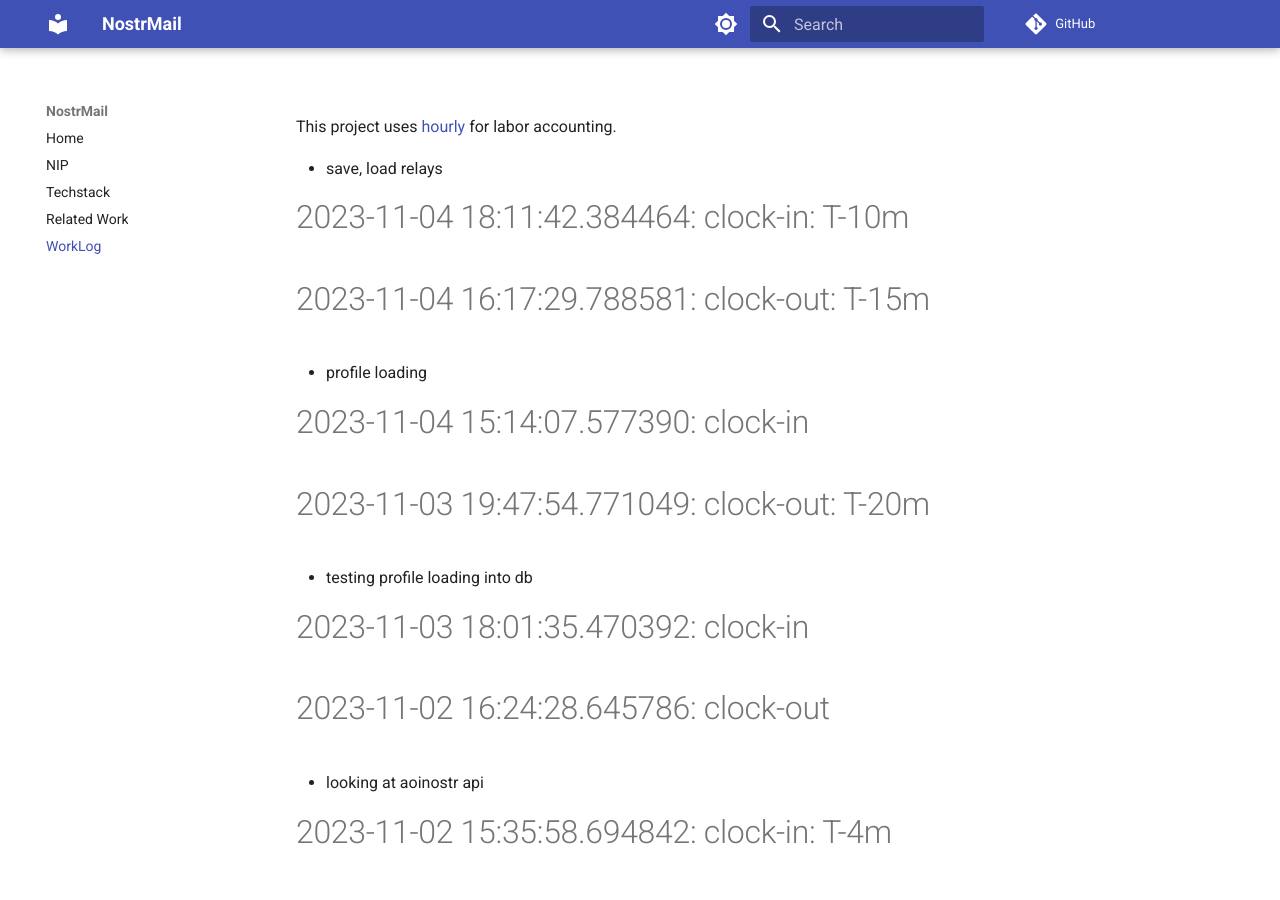
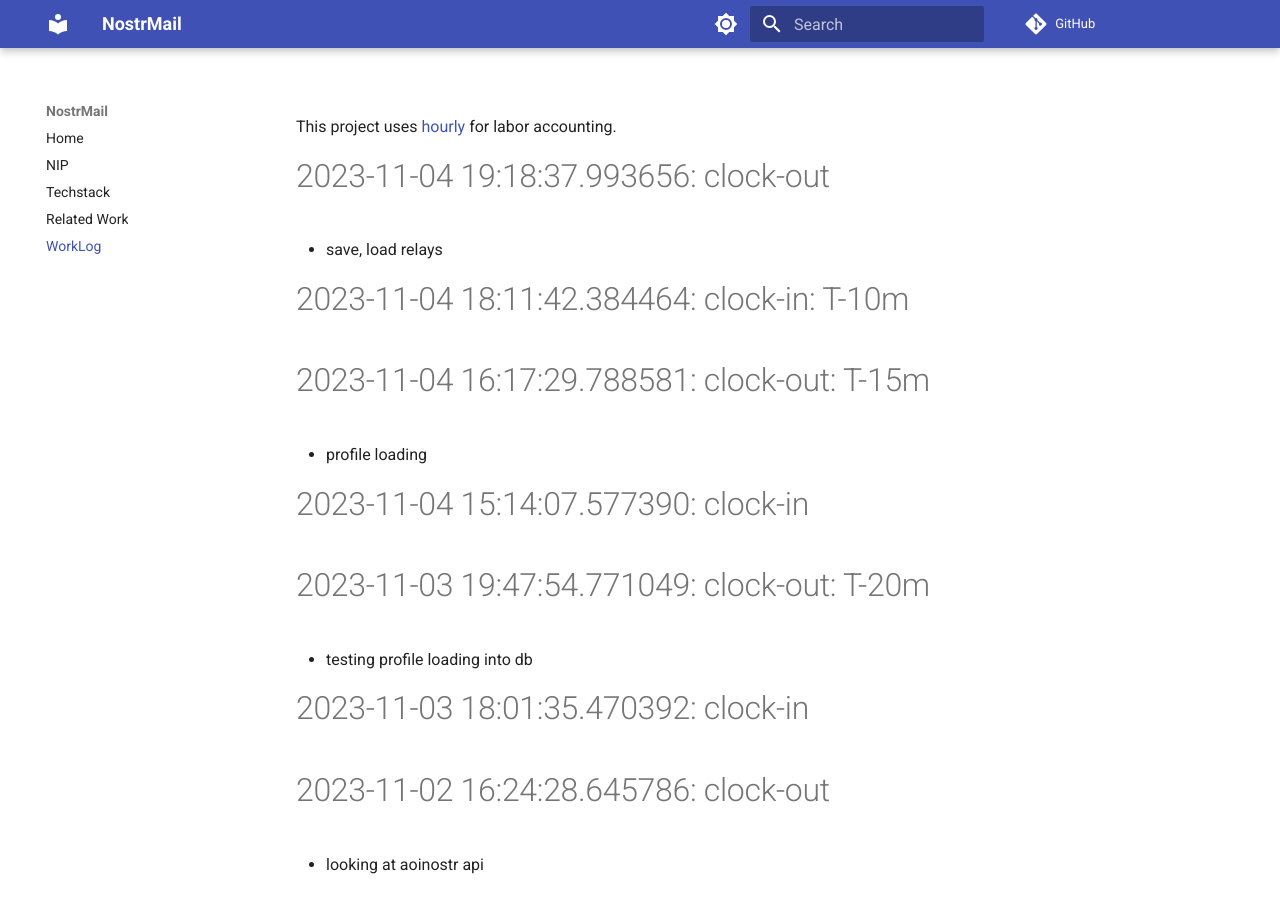
Before and after one commit to asherp/nostr-mail, an MkDocs documentation site: the page built from docs/WorkLog.md, in a window 1280 px wide and 900 px high. Built offline with MkDocs 1.6.1 and Material for MkDocs 9.7.7, drawn with Linux system fonts in a browser that asks for light colours; comment, search, counter and statistics services are not loaded.

Commit message:
clock-out

```diff
--- a/WorkLog.md
+++ b/WorkLog.md
@@ -1,3 +1,5 @@
+# 2023-11-04 19:18:37.993656: clock-out
+
 * save, load relays
 
 # 2023-11-04 18:11:42.384464: clock-in: T-10m
```
